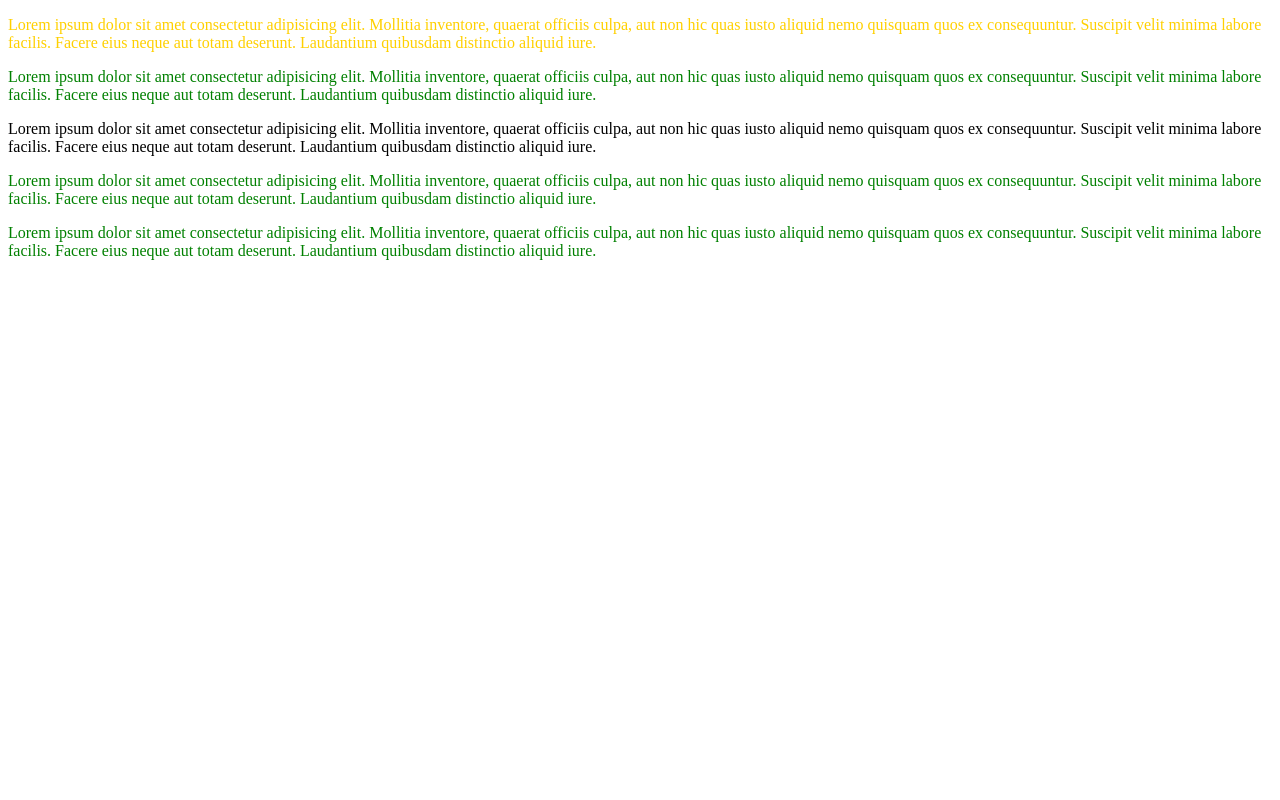
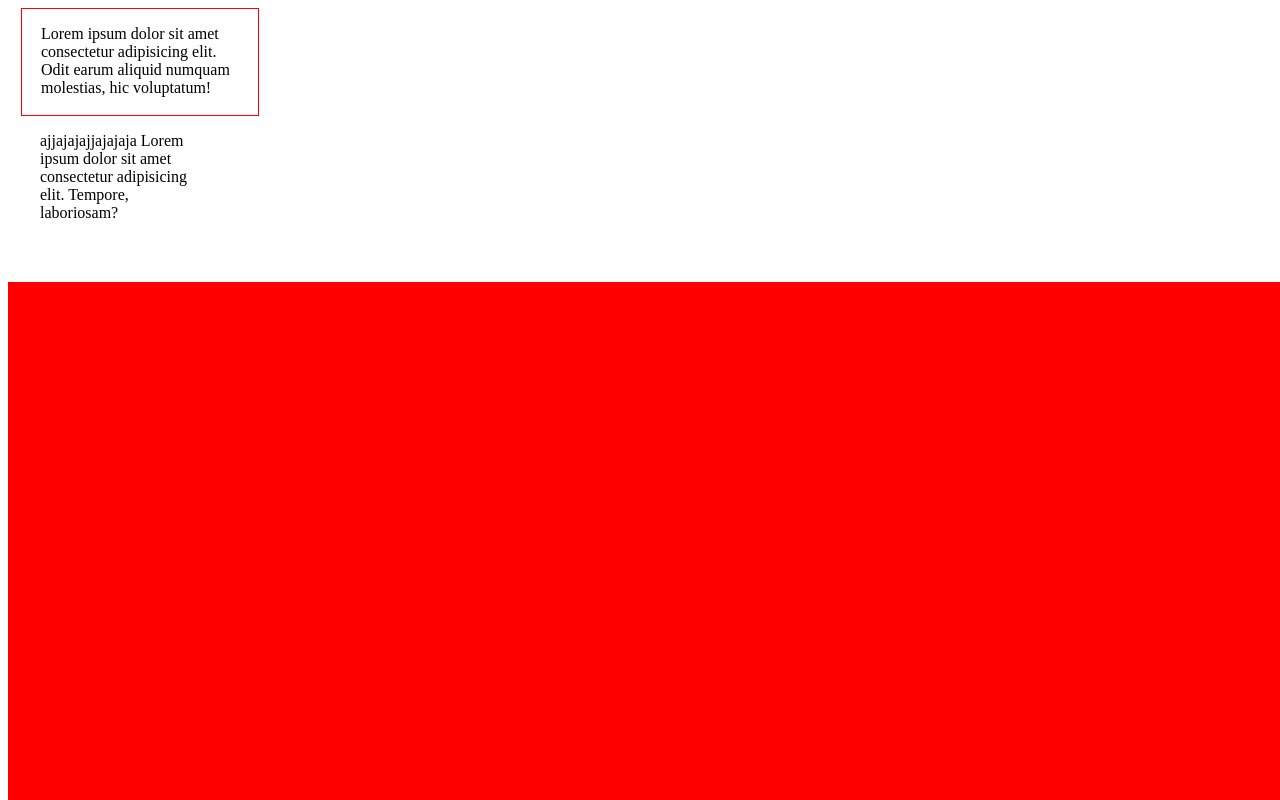
Before and after one commit to hamzago996/css-crash-course, a plain HTML site: page index.html in a window 1280 px wide. Shown: the top 800 px of the page. Drawn offline with Linux system fonts and the light colour scheme.

Commit message:
Add some more changes to everything

```diff
--- a/index.html
+++ b/index.html
@@ -25,44 +25,19 @@
 
     <!-- <h2 class="h2">Internal Hello</h2> -->
     <main>
-      <div>
-        <p class="p1 red" id="gold-p1">
-          Lorem ipsum dolor sit amet consectetur adipisicing elit. Mollitia
-          inventore, quaerat officiis culpa, aut non hic quas iusto aliquid nemo
-          quisquam quos ex consequuntur. Suscipit velit minima labore facilis.
-          Facere eius neque aut totam deserunt. Laudantium quibusdam distinctio
-          aliquid iure.
-        </p>
-        <p>
-          Lorem ipsum dolor sit amet consectetur adipisicing elit. Mollitia
-          inventore, quaerat officiis culpa, aut non hic quas iusto aliquid nemo
-          quisquam quos ex consequuntur. Suscipit velit minima labore facilis.
-          Facere eius neque aut totam deserunt. Laudantium quibusdam distinctio
-          aliquid iure.
-        </p>
-        <p class="p1">
-          Lorem ipsum dolor sit amet consectetur adipisicing elit. Mollitia
-          inventore, quaerat officiis culpa, aut non hic quas iusto aliquid nemo
-          quisquam quos ex consequuntur. Suscipit velit minima labore facilis.
-          Facere eius neque aut totam deserunt. Laudantium quibusdam distinctio
-          aliquid iure.
-        </p>
-        <p>
-          Lorem ipsum dolor sit amet consectetur adipisicing elit. Mollitia
-          inventore, quaerat officiis culpa, aut non hic quas iusto aliquid nemo
-          quisquam quos ex consequuntur. Suscipit velit minima labore facilis.
-          Facere eius neque aut totam deserunt. Laudantium quibusdam distinctio
-          aliquid iure.
-        </p>
-        <p>
-          Lorem ipsum dolor sit amet consectetur adipisicing elit. Mollitia
-          inventore, quaerat officiis culpa, aut non hic quas iusto aliquid nemo
-          quisquam quos ex consequuntur. Suscipit velit minima labore facilis.
-          Facere eius neque aut totam deserunt. Laudantium quibusdam distinctio
-          aliquid iure.
-        </p>
+      <div class="box">
+        Lorem ipsum dolor sit amet consectetur adipisicing elit. Odit earum aliquid numquam molestias, hic voluptatum!
       </div>
+        <div class="box2">
+          ajjajajajjajajaja Lorem ipsum dolor sit amet consectetur adipisicing elit. Tempore, laboriosam?
+        </div>
+        <div class="divider"></div>
+        <h2>CSS crash course</h2>
+        <h2>CSS crash course</h2>
+        <h2>CSS crash course</h2>
 
+        <span>CSS</span>
+        <span>Crashcourse</span>
     </main>
   </body>
 </html>
--- a/styles.css
+++ b/styles.css
@@ -1,34 +1,24 @@
-.p1 {
-    color: rgb(255, 0, 0);
-}
+.box {
+  width: 200px;
+  border: 1px solid red;
+ padding: 16px 17px 18px 19px;
+  margin: 0px 11px 0px 13px;
 
 
-  .p1.red {
-color: aqua;
 }
+.box2 {
+  width: 200px;
+  height: 150px;
 
-p.p1 {
-    color: black;
+  padding: 8px 16px;
+  margin: 8px 16px;
+  box-sizing: border-box;
 }
-
-p {
-    color: green;
+.divider {
+ width: 100vw;
+ height: 100vw;
+ background-color: red;
 }
-#gold-p1 {
-    color: rgba(255, 208, 0, 1);
-    /* I rule! */
-}
-
-
-
-
-
-
-
-
-
-
-
 
 /*
 
```
Also changed, not shown: 1 other file.
